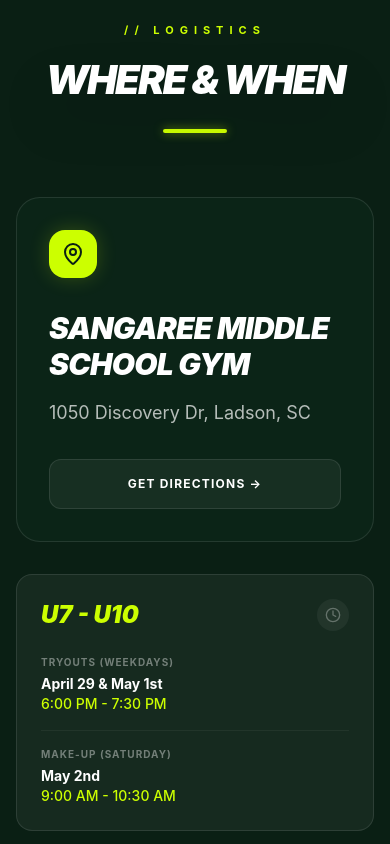
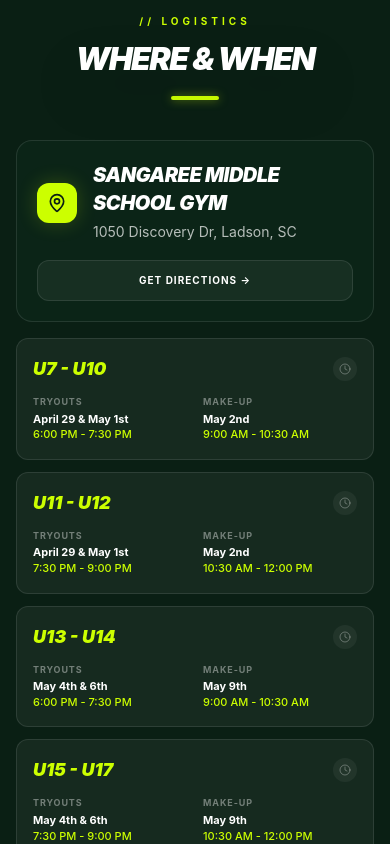
Before and after one commit to diguinddtank-code/BiluTryouts2026, a Next.js app: page / in a window 390 px wide. Shown: the part 5500-6344 px from the top of the page. Built offline with nearby package versions, Linux system fonts and the light colour scheme.

Commit message:
feat(bisa-tryouts): Refine LocationSchedule layout and styling
Adjusts padding, font sizes, letter spacing, and margins in the LocationSchedule component to improve visual appeal and responsiveness across different screen sizes. Updates animation initial states for a smoother entrance effect.

```diff
--- a/components/bisa-tryouts/LocationSchedule.tsx
+++ b/components/bisa-tryouts/LocationSchedule.tsx
@@ -39,50 +39,52 @@
   const {t} = useLanguage();
 
   return (
-    <section id="schedule" className="py-12 sm:py-20 bg-[#0a1f14] text-white overflow-x-hidden">
+    <section id="schedule" className="py-10 sm:py-20 bg-[#0a1f14] text-white overflow-x-hidden">
       <div className="max-w-6xl mx-auto px-4 sm:px-6 lg:px-8">
         <motion.div
-          initial={{opacity: 0, y: 40}}
+          initial={{opacity: 0, y: 30}}
           whileInView={{opacity: 1, y: 0}}
           viewport={{once: true, margin: '-100px'}}
           transition={{duration: 0.7}}
-          className="text-center mb-16"
+          className="text-center mb-10 sm:mb-16"
         >
-          <span className="font-montserrat font-bold text-[11px] tracking-[6px] text-[#ccff00] uppercase mb-6 block">
+          <span className="font-montserrat font-bold text-[10px] sm:text-[11px] tracking-[4px] sm:tracking-[6px] text-[#ccff00] uppercase mb-4 sm:mb-6 block">
             {`// LOGISTICS`}
           </span>
-          <h2 className="font-montserrat font-black text-[clamp(2.5rem,7vw,5.5rem)] leading-[0.85] tracking-tighter uppercase text-white mb-8 italic drop-shadow-2xl">
+          <h2 className="font-montserrat font-black text-[clamp(2rem,6vw,5.5rem)] leading-[0.85] tracking-tighter uppercase text-white mb-6 sm:mb-8 italic drop-shadow-2xl">
             {t.location.headline}
           </h2>
-          <div className="w-16 h-1 bg-[#ccff00] rounded-full shadow-[0_0_10px_rgba(204,255,0,0.5)] mx-auto"></div>
+          <div className="w-12 sm:w-16 h-1 bg-[#ccff00] rounded-full shadow-[0_0_10px_rgba(204,255,0,0.5)] mx-auto"></div>
         </motion.div>
 
-        <div className="grid grid-cols-1 lg:grid-cols-3 gap-8">
+        <div className="grid grid-cols-1 lg:grid-cols-3 gap-4 sm:gap-8">
           {/* Location Card */}
           <motion.div
-            initial={{opacity: 0, x: -40}}
+            initial={{opacity: 0, x: -30}}
             whileInView={{opacity: 1, x: 0}}
             viewport={{once: true}}
             transition={{duration: 0.7}}
-            className="lg:col-span-1 bg-[#113321]/30 rounded-3xl p-8 border border-white/10 flex flex-col justify-between h-full"
+            className="lg:col-span-1 bg-[#113321]/30 rounded-2xl sm:rounded-3xl p-5 sm:p-8 border border-white/10 flex flex-col sm:flex-row lg:flex-col justify-between items-start sm:items-center lg:items-start gap-4"
           >
-            <div>
-              <div className="w-12 h-12 bg-[#ccff00] rounded-2xl flex items-center justify-center text-[#0a1f14] mb-8 shadow-[0_0_20px_rgba(204,255,0,0.2)]">
-                <MapPin className="w-6 h-6" />
+            <div className="flex flex-row lg:flex-col items-center lg:items-start gap-4 sm:gap-6 w-full">
+              <div className="w-10 h-10 sm:w-12 sm:h-12 bg-[#ccff00] rounded-xl flex items-center justify-center text-[#0a1f14] shadow-[0_0_20px_rgba(204,255,0,0.2)] shrink-0">
+                <MapPin className="w-5 h-5 sm:w-6 sm:h-6" />
               </div>
-              <h3 className="font-montserrat font-black text-3xl mb-4 italic uppercase tracking-tight">
-                {t.location.addressName}
-              </h3>
-              <p className="text-white/70 text-lg leading-relaxed mb-8">
-                {t.location.addressStreet}
-              </p>
+              <div>
+                <h3 className="font-montserrat font-black text-xl sm:text-3xl mb-1 sm:mb-4 italic uppercase tracking-tight">
+                  {t.location.addressName}
+                </h3>
+                <p className="text-white/70 text-sm sm:text-lg leading-relaxed">
+                  {t.location.addressStreet}
+                </p>
+              </div>
             </div>
 
             <a
               href="https://maps.google.com/?q=1050+Discovery+Dr,+Ladson,+SC"
               target="_blank"
               rel="noopener noreferrer"
-              className="w-full py-4 bg-white/5 hover:bg-[#ccff00] text-white hover:text-[#0a1f14] font-montserrat font-bold uppercase text-xs tracking-widest rounded-xl border border-white/10 hover:border-[#ccff00] transition-all duration-300 text-center"
+              className="w-full sm:w-auto lg:w-full py-3 sm:py-4 px-6 bg-white/5 hover:bg-[#ccff00] text-white hover:text-[#0a1f14] font-montserrat font-bold uppercase text-[10px] sm:text-xs tracking-widest rounded-xl border border-white/10 hover:border-[#ccff00] transition-all duration-300 text-center whitespace-nowrap"
             >
               Get Directions →
             </a>
@@ -90,37 +92,33 @@
 
           {/* Schedule Grid */}
           <motion.div
-            initial={{opacity: 0, y: 40}}
+            initial={{opacity: 0, y: 30}}
             whileInView={{opacity: 1, y: 0}}
             viewport={{once: true}}
             transition={{duration: 0.7, delay: 0.2}}
-            className="lg:col-span-2 space-y-4"
+            className="lg:col-span-2"
           >
-            <div className="grid grid-cols-1 sm:grid-cols-2 gap-4">
+            <div className="grid grid-cols-1 sm:grid-cols-2 gap-3 sm:gap-4">
               {SCHEDULE.map((slot, i) => (
-                <div key={i} className="bg-white/5 rounded-2xl p-6 border border-white/10 hover:border-[#ccff00]/30 transition-all group">
-                  <div className="flex justify-between items-start mb-6">
-                    <span className="font-montserrat font-black text-2xl italic text-[#ccff00]">{slot.ageGroup}</span>
-                    <div className="w-8 h-8 rounded-full bg-white/5 flex items-center justify-center">
-                      <Clock className="w-4 h-4 text-white/30 group-hover:text-[#ccff00] transition-colors" />
+                <div key={i} className="bg-white/5 rounded-xl sm:rounded-2xl p-4 sm:p-6 border border-white/10 hover:border-[#ccff00]/30 transition-all group">
+                  <div className="flex justify-between items-center mb-3 sm:mb-6">
+                    <span className="font-montserrat font-black text-lg sm:text-2xl italic text-[#ccff00]">{slot.ageGroup}</span>
+                    <div className="w-6 h-6 sm:w-8 sm:h-8 rounded-full bg-white/5 flex items-center justify-center">
+                      <Clock className="w-3 h-3 sm:w-4 h-4 text-white/30 group-hover:text-[#ccff00] transition-colors" />
                     </div>
                   </div>
 
-                  <div className="space-y-4">
-                    <div>
-                      <span className="text-[10px] font-bold text-white/40 uppercase tracking-widest block mb-1">Tryouts (Weekdays)</span>
-                      <div className="flex flex-col">
-                        <span className="text-white font-bold text-sm">{slot.tryouts}</span>
-                        <span className="text-[#ccff00] text-sm font-medium">{slot.tryoutTime}</span>
-                      </div>
+                  <div className="grid grid-cols-2 sm:grid-cols-1 gap-4 sm:gap-4">
+                    <div className="flex flex-col">
+                      <span className="text-[9px] sm:text-[10px] font-bold text-white/40 uppercase tracking-widest block mb-1">Tryouts</span>
+                      <span className="text-white font-bold text-[11px] sm:text-sm leading-tight">{slot.tryouts}</span>
+                      <span className="text-[#ccff00] text-[11px] sm:text-sm font-medium">{slot.tryoutTime}</span>
                     </div>
 
-                    <div className="pt-4 border-t border-white/5">
-                      <span className="text-[10px] font-bold text-white/40 uppercase tracking-widest block mb-1">Make-up (Saturday)</span>
-                      <div className="flex flex-col">
-                        <span className="text-white font-bold text-sm">{slot.makeup}</span>
-                        <span className="text-[#ccff00] text-sm font-medium">{slot.makeupTime}</span>
-                      </div>
+                    <div className="flex flex-col sm:pt-4 sm:border-t sm:border-white/5">
+                      <span className="text-[9px] sm:text-[10px] font-bold text-white/40 uppercase tracking-widest block mb-1">Make-up</span>
+                      <span className="text-white font-bold text-[11px] sm:text-sm leading-tight">{slot.makeup}</span>
+                      <span className="text-[#ccff00] text-[11px] sm:text-sm font-medium">{slot.makeupTime}</span>
                     </div>
                   </div>
                 </div>
```
